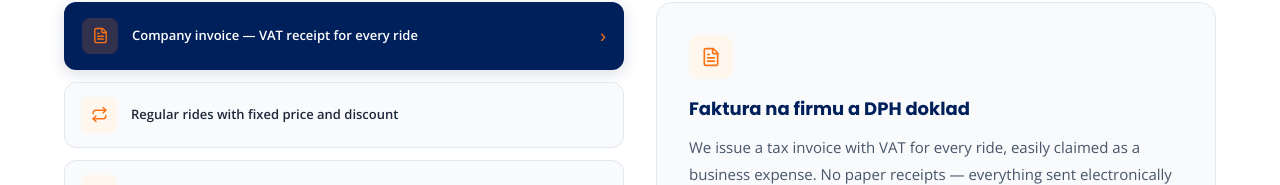
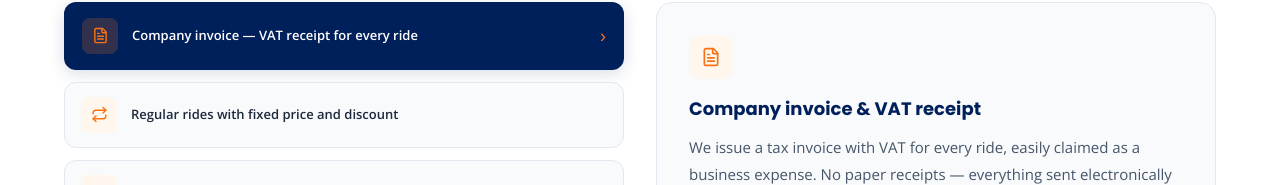
Before and after one commit to pragueridecz-cloud/website_en, a Next.js app: page /corporate-travel in a window 1280 px wide. Shown: the part 757-942 px from the top of the page. Built offline with nearby package versions, Linux system fonts and the light colour scheme.

Commit message:
Fix FirmsPerks: translate company invoice title

```diff
--- a/components/FirmsPerks.tsx
+++ b/components/FirmsPerks.tsx
@@ -5,7 +5,7 @@ import { FileText, Repeat, PhoneCall, BarChart2 } from "lucide-react"
 const perks = [
   {
     icon: FileText,
-    title: "Faktura na firmu a DPH doklad",
+    title: "Company invoice & VAT receipt",
     short: "Company invoice — VAT receipt for every ride",
     desc: "We issue a tax invoice with VAT for every ride, easily claimed as a business expense. No paper receipts — everything sent electronically to your company email.",
   },
@@ -35,7 +35,7 @@ export default function FirmsPerks() {
 
   return (
     <div className="grid md:grid-cols-2 gap-8 items-start">
-      {/* Vlevo – seznam */}
+      {/* Left – list */}
       <div className="flex flex-col gap-3">
         {perks.map((item, i) => {
           const Icon = item.icon
@@ -69,7 +69,7 @@ export default function FirmsPerks() {
         })}
       </div>
 
-      {/* Vpravo – detail */}
+      {/* Right – detail */}
       <div style={{
         background: "#f8fafc", border: "1.5px solid #e2e8f0",
         borderRadius: "16px", padding: "32px", minHeight: "200px",
```
